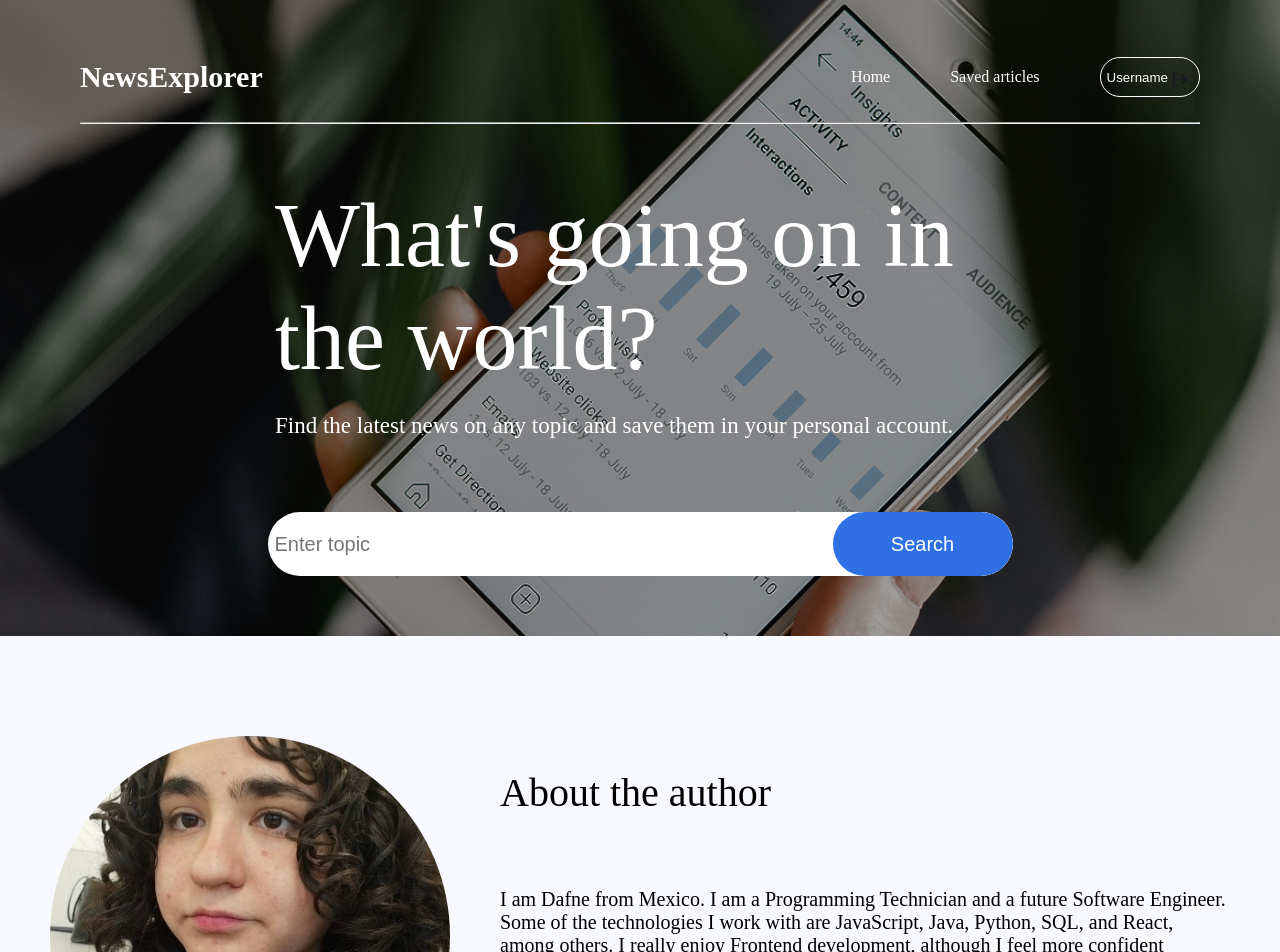
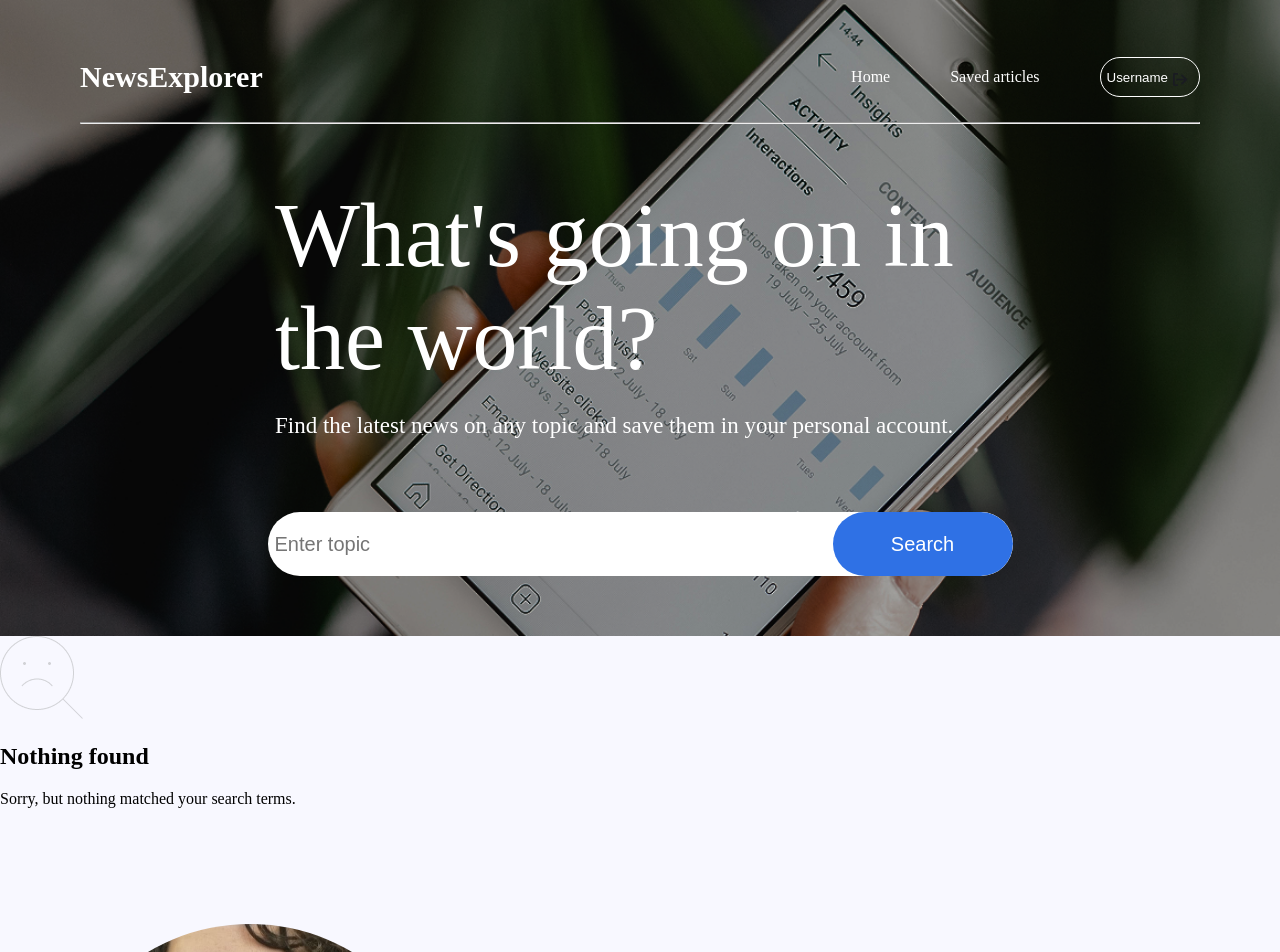
Before and after one commit to dafPineda/project-NewsExplorer-frontend, a React (Vite) app: page / in a window 1280 px wide. Shown: the top 952 px of the page. Built offline with nearby package versions, Linux system fonts and the light colour scheme.

Commit message:
Feat: Create component not found

```diff
--- a/src/components/Main/Main.jsx
+++ b/src/components/Main/Main.jsx
@@ -1,8 +1,10 @@
 import About from "./components/About/About"
+import NewsCardList from "./components/NewsCardList/NewsCardList"
 
 export default function Main(){
     return(
         <main className="main">
+            <NewsCardList/>
             <About/>
         </main>
     )
--- a/src/components/Main/components/NewsCardList/NewsCardList.jsx
+++ b/src/components/Main/components/NewsCardList/NewsCardList.jsx
@@ -0,0 +1,10 @@
+import NothingFound from "./NothingFound/NothingFound";
+
+export default function NewsCardList(){
+    return(
+        <section className="new-card-list">
+            <NothingFound/>
+
+        </section>
+    )
+}
--- a/src/components/Main/components/NewsCardList/NothingFound/NothingFound.jsx
+++ b/src/components/Main/components/NewsCardList/NothingFound/NothingFound.jsx
@@ -0,0 +1,12 @@
+import notFound from "../../../../../images/notFound.png"
+
+export default function NothingFound(){
+    return(
+        <div className="nothing-found">
+            <img className="nothing-found__image" src={notFound}/>
+            <h2 className="nothing-found__title">Nothing found</h2>
+            <p className="nothing-found__text">Sorry, but nothing matched
+your search terms.</p>
+        </div>
+    )
+}
```
Also changed, not shown: src/images/notFound.png (added).
